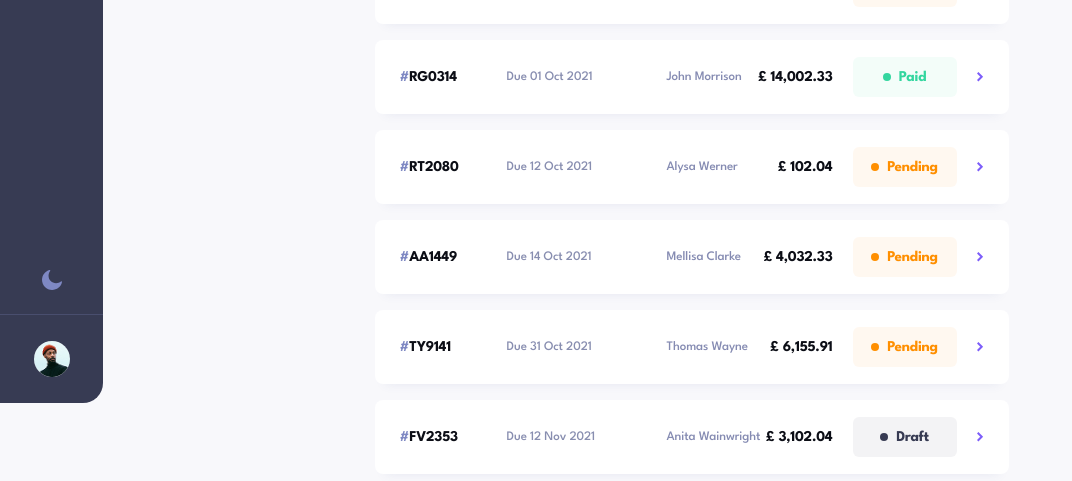
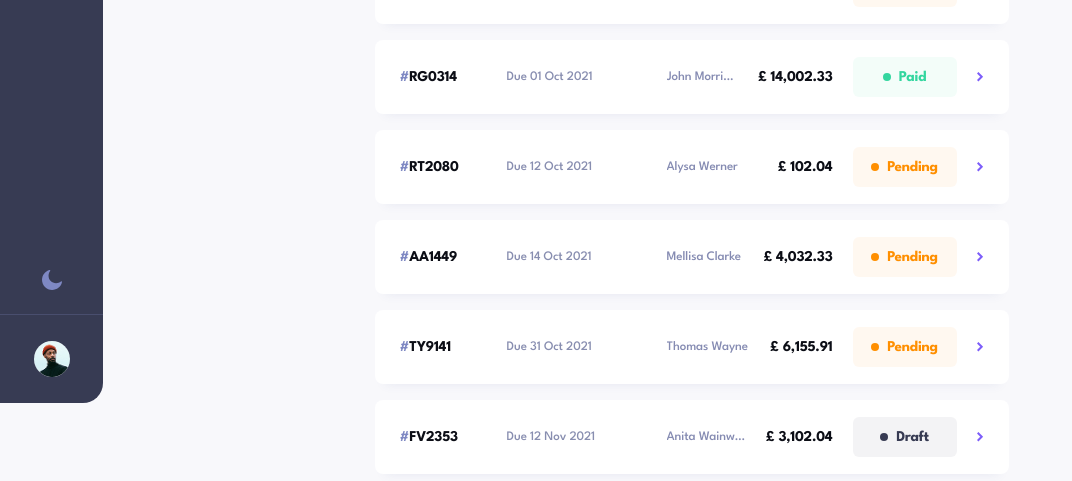
Before and after one commit to Holupeter/Invoice-Manage, a React (Vite) app: page / in a window 1280 px wide. Shown: the part 397-878 px from the top of the page, without its empty margins (0-1072 px from the left). Built offline with nearby package versions, Linux system fonts and the light colour scheme.

Commit message:
fix: truncate long client names on invoice cards to prevent overlap

```diff
--- a/src/components/invoice/InvoiceCard.module.css
+++ b/src/components/invoice/InvoiceCard.module.css
@@ -54,6 +54,8 @@
   color: #858BB2;
   white-space: nowrap;
   min-width: 0;
+  overflow: hidden;
+  text-overflow: ellipsis;
 }
 
 .total {
```
